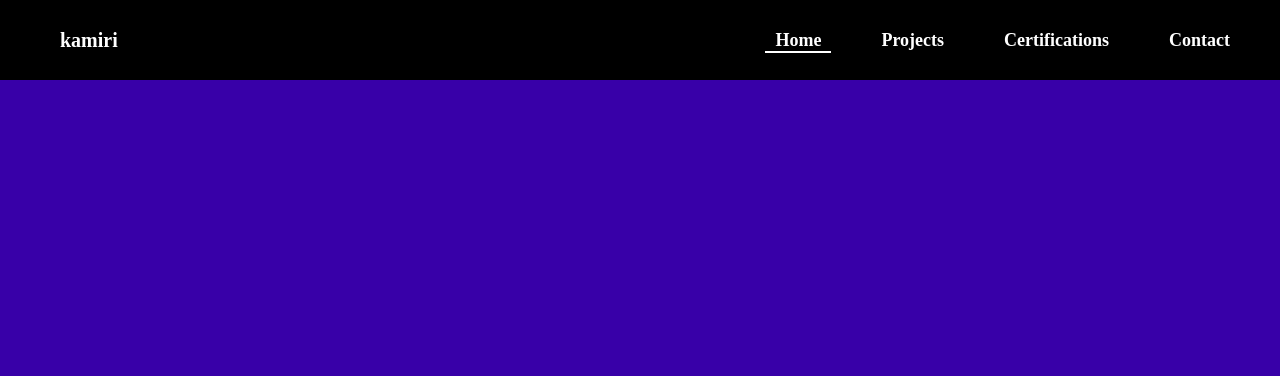
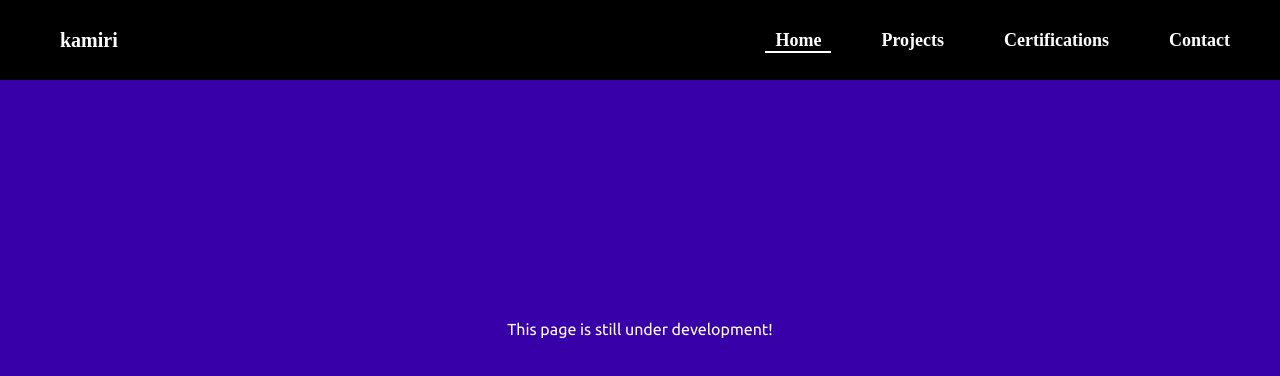
Before and after one commit to kamiri-charles/portfolio-v2, a React (Vite) app: page /#/certifications in a window 1280 px wide. Shown: the top 376 px of the page. Built offline with nearby package versions, Linux system fonts and the light colour scheme; no server answers; a web font is replaced by a local one.

Commit message:
feat: Add base content for certs page

```diff
--- a/src/App.jsx
+++ b/src/App.jsx
@@ -8,6 +8,7 @@ import Thanks from "./components/Thanks";
 import axios from "axios";
 import "boxicons/css/boxicons.min.css";
 import "./App.scss";
+import Certifications from "./components/Certifications";
 
 function App() {
    useEffect(() => {
@@ -30,6 +31,7 @@ function App() {
           <Route exact path="/" element={<Home />} />
           <Route exact path="/home" element={<Home />} />
           <Route exact path="/projects" element={<Projects />} />
+          <Route exact path="/certifications" element={<Certifications />} />
           <Route exact path="/contact" element={<Contact />} />
           <Route exact path="/email-submission-success" element={<Thanks />} />
         </Routes>
--- a/src/App.scss
+++ b/src/App.scss
@@ -49,7 +49,7 @@ body {
 }
 
 
-#home, #projects, #contact, #certification, #thanks {
+#home, #projects, #contact, #certifications, #thanks {
   display: flex;
   width: 100%;
   position: absolute;
--- a/src/components/Certifications/index.jsx
+++ b/src/components/Certifications/index.jsx
@@ -2,7 +2,7 @@ import "./styles.scss";
 
 const Certifications = () => {
   return (
-    <div className="certifications">
+    <div id="certifications">
         <div className="under-dev">This page is still under development!</div>
     </div>
   )
--- a/src/components/Certifications/styles.scss
+++ b/src/components/Certifications/styles.scss
@@ -1,3 +1,6 @@
-.certifications {
-    color: black;
+#certifications {
+    .under-dev {
+        position: fixed;
+        top: 40%;
+    }
 }
```
